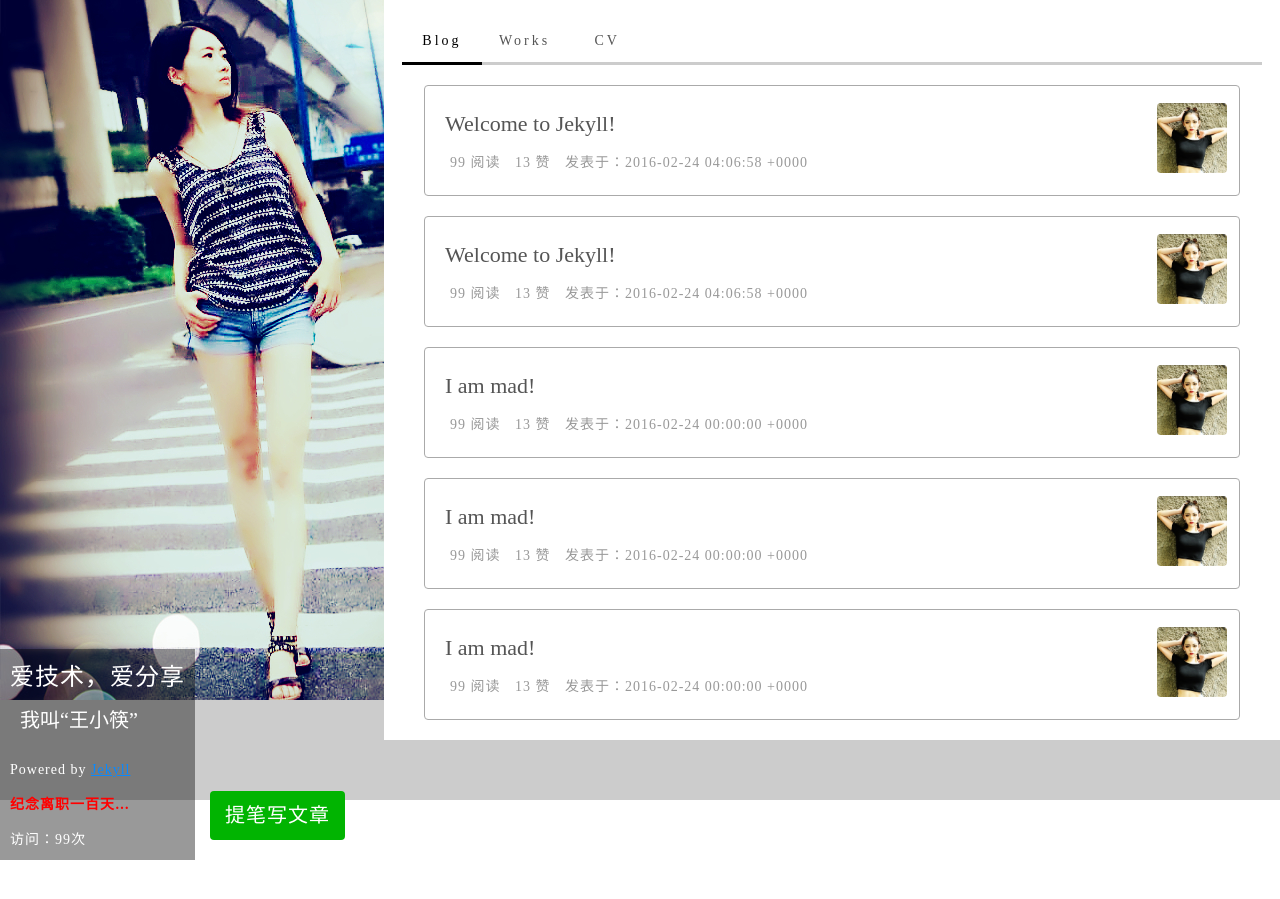
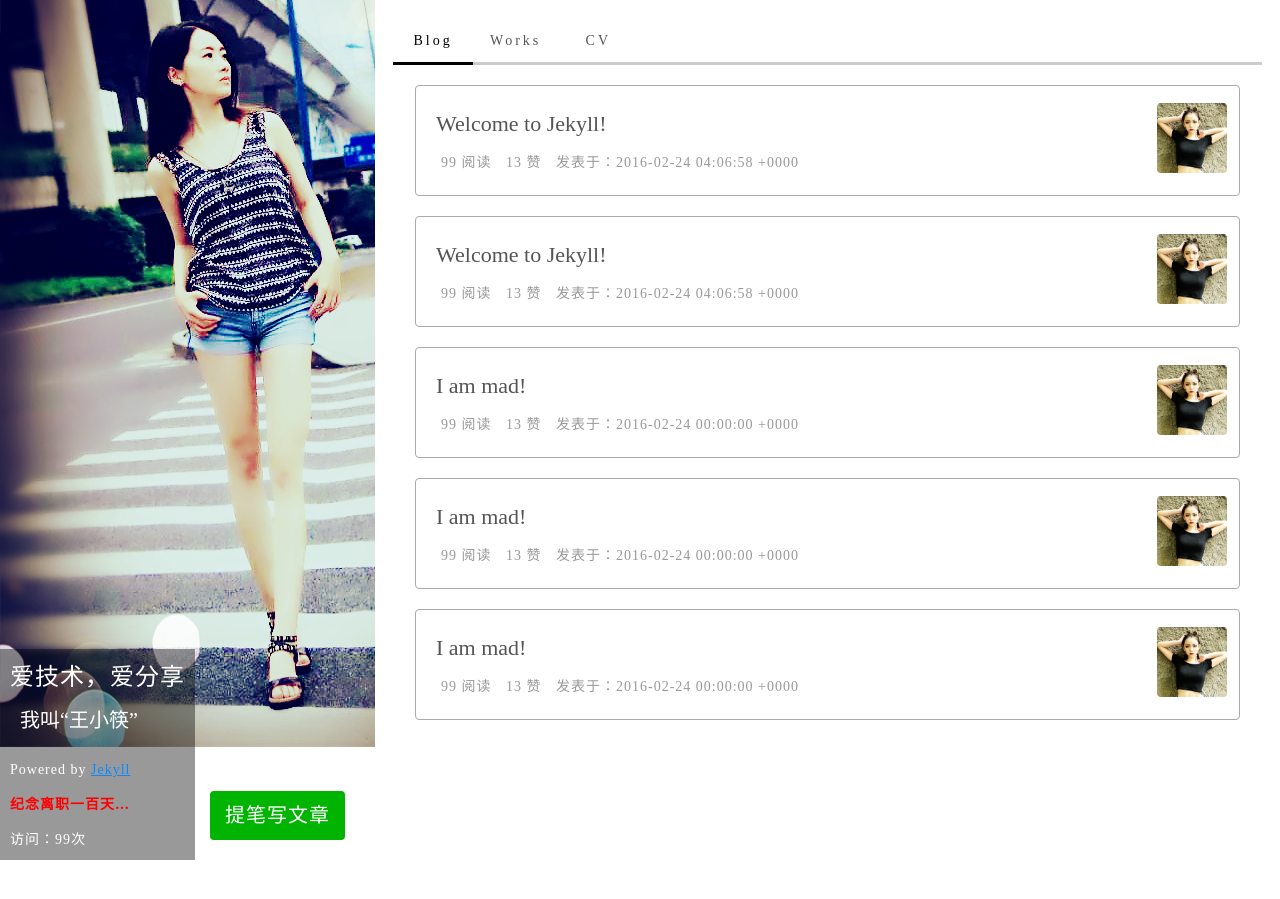
Before and after one commit to wangxiaokuai/blog, a Jekyll site: the page built from index.html, in a window 1280 px wide. Built offline with Jekyll 4.4.1, drawn with Linux system fonts in a browser that asks for light colours; nearby versions of some CDN libraries.

Commit message:
responsible

```diff
--- a/_layouts/default.html
+++ b/_layouts/default.html
@@ -8,8 +8,6 @@
 
 	<script src="http://apps.bdimg.com/libs/jquery/2.1.1/jquery.js"></script>
     <script src="http://libs.baidu.com/bootstrap/3.0.3/js/bootstrap.min.js"></script>
-
-	<script src="/script/main.js"></script>
 </head>
 <body>
 	<div class="page-container">
--- a/_layouts/post.html
+++ b/_layouts/post.html
@@ -1,6 +1,7 @@
 ---
 layout: default
 ---
+<div class="post-container">
 	<div class="post-main">
 		<div class="post-title">
 			<h1>{{page.title}}</h1>
@@ -16,3 +17,5 @@
 			{{content}}
 		</div>
 	</div>
+
+</div>
--- a/css/main.css
+++ b/css/main.css
@@ -72,23 +72,40 @@
 
 /*** 第1/2张网页 index.html ***/
 
+/* 整体布局 */
 .page-container{
-	background-color: #ccc;
-	min-height: 800px;
+	/*background-color: #ccc;*/
+	/*min-height: 800px;*/
 }
 
-/* 侧边栏部分的样式 */
-
 aside {
-	width:30%;
-	float:left;
-	min-height: 700px;
+	width:375px;
+	position: fixed;
+	min-height: 800px;
 	background-attachment: fixed;
 	background-image: url(../img/wanghuan.jpg);
 	background-position: 0px -100px;
 	background-repeat: no-repeat;
 }
 
+.main {
+	margin-left:375px;
+	background-color: #fff;
+}
+
+@media screen and (max-width: 900px) {
+	aside{display:none;
+	}
+
+	.main{
+		margin-left:0px;
+	}
+}
+
+
+
+
+/* aside 侧边栏部分的样式 */
 .title {
 	position:fixed;
 	bottom: 40px;
@@ -143,21 +160,12 @@
 	cursor: pointer;
 }
 
-/* 主体部分的样式 */
-
-.main {
-	width:70%;
-	float:right;
-	background-color: #fff;
-}
-
-
-
+/* .main主体部分的样式 */
 .nav-tabs{
 	width:96%;
 	border-bottom: solid 3px #ccc;
 	margin:auto;
-	margin-top:20px;
+	padding-top:20px;
 	letter-spacing: 3px;
 }
 
@@ -251,6 +259,10 @@
 
 
 /*** 第2/2张网页 post.html ***/
+.post-container{
+	background-color: #ccc;
+	min-height:800px;
+}
 .post-main{
 	max-width:800px;
 	padding:20px 30px 60px 20px;
--- a/script/main.js
+++ /dev/null
@@ -1,13 +0,0 @@
-
-$(document).ready(function(){
-
-	/* 默认选中Blog页面 */
-
-
-	$(".nav-item").click(function(){
-	    $(this).siblings().removeClass("nav-active");
-
-		$(this).addClass("nav-active");
-	})
-
-})
```
Also changed, not shown: index.html (+4 -4 lines), test.html (added, +10 -0 lines). Lines whose indentation alone changed are shown as unchanged.
